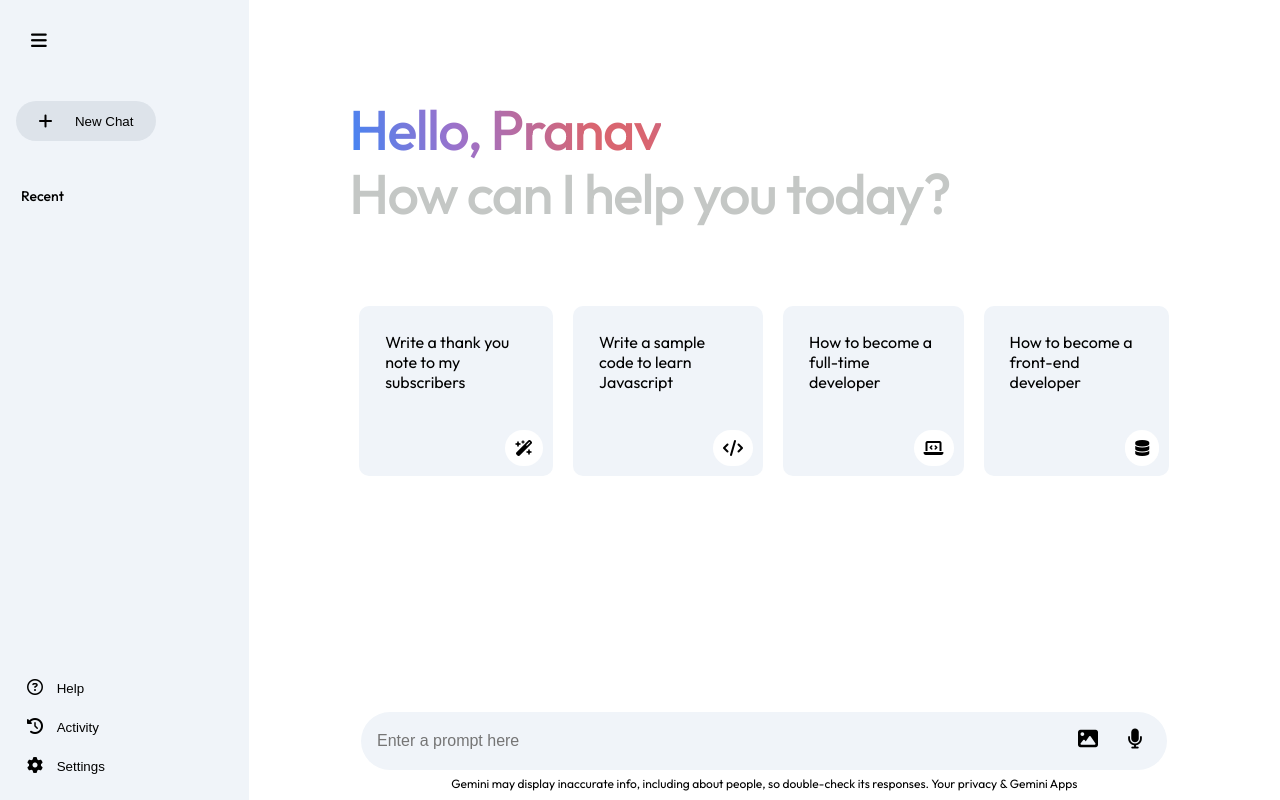
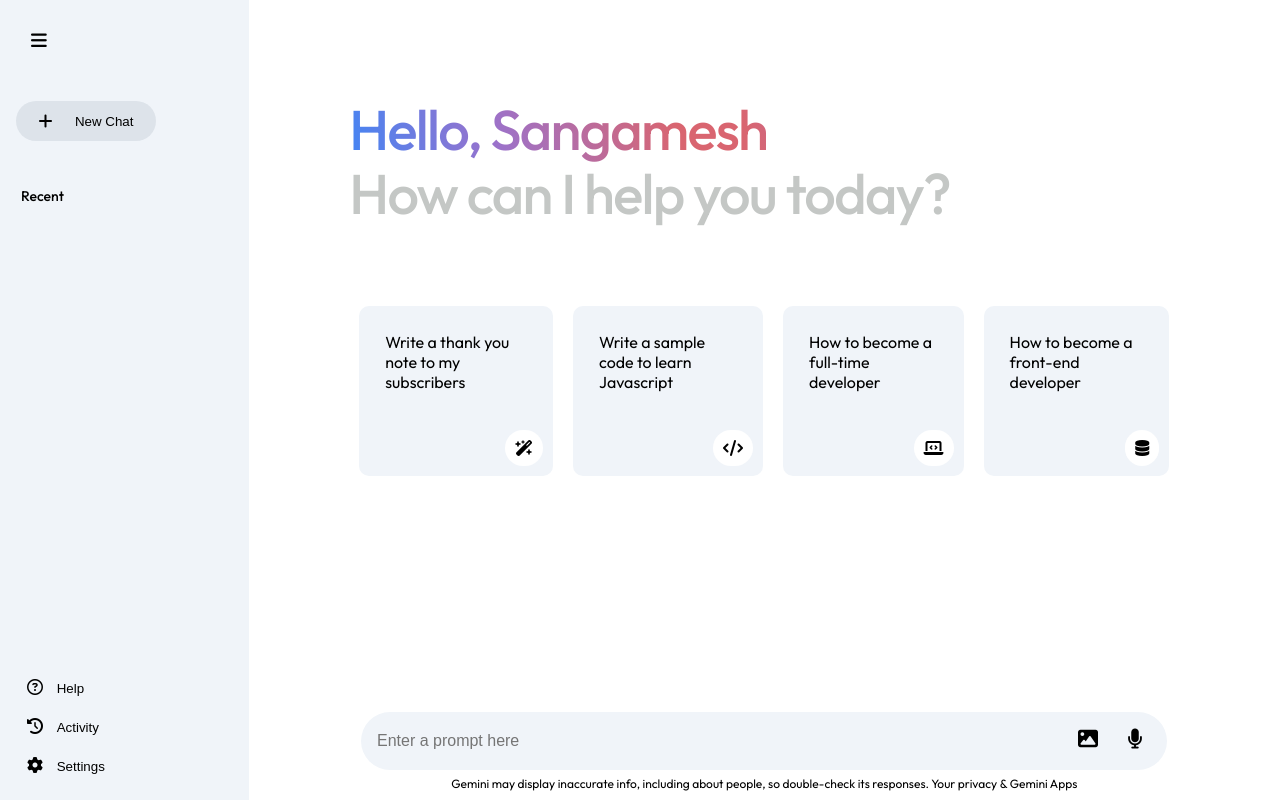
Before and after one commit to SaishKaradagi/Gemini, a plain HTML site: page index.html in a window 1280 px wide. Drawn offline with Linux system fonts and the light colour scheme.

Commit message:
Update index.html

```diff
--- a/index.html
+++ b/index.html
@@ -48,7 +48,7 @@
         <div class="chatWindow">
             <div class="startContent">
                 <h1>
-                    <span class="brandHello">Hello, Pranav</span>
+                    <span class="brandHello">Hello, Sangamesh</span>
                     <br>
                     <span class="brandQuestion">How can I help you today?</span>
                 </h1>
```
